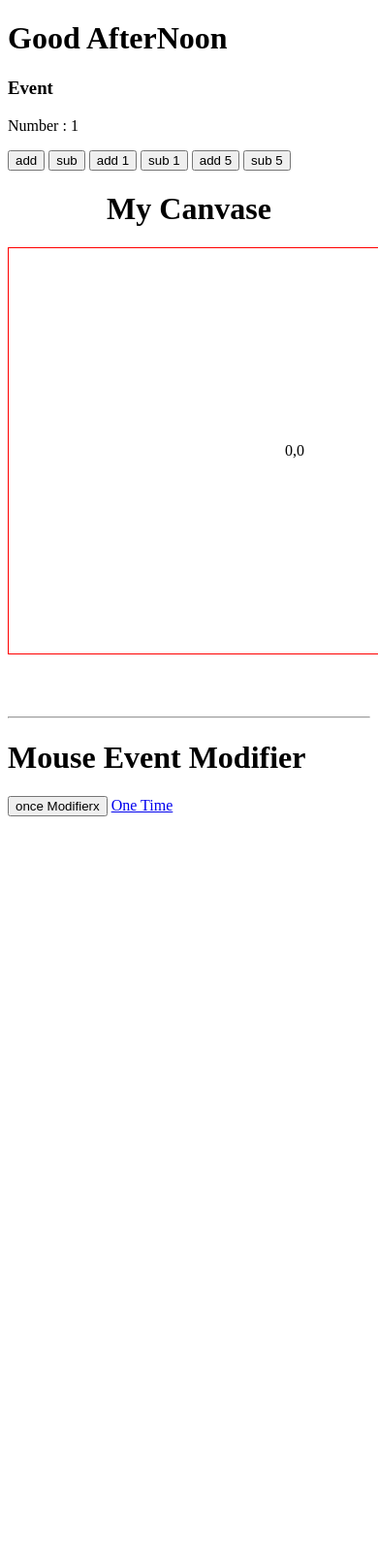
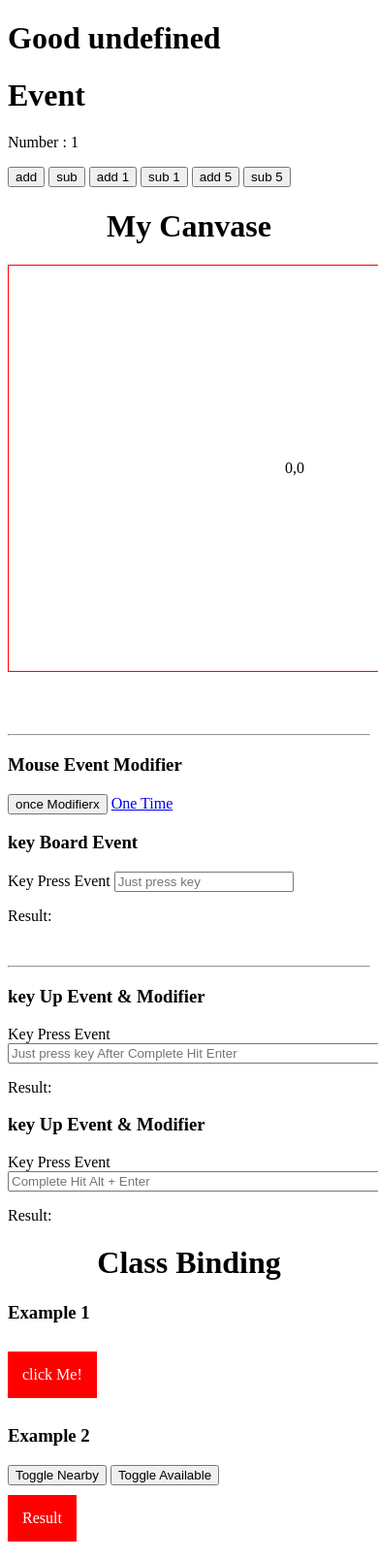
Before and after one commit to LaravelDevBose/vue.js_exexcise, a plain HTML site: page part-2/index.html in a window 390 px wide. Shown: the top 1608 px of the page at 97% size. Before the commit the page ends 850 px from the top, so only its background shows below. Drawn offline with nearby package versions, Linux system fonts and the light colour scheme.

Commit message:
class binding
vue js class binding in Dynamic

```diff
--- a/part-2/app.js
+++ b/part-2/app.js
@@ -3,10 +3,16 @@ new Vue({
 	data:{
 		num:1,
 		x:0,
-		y:0
+		y:0,
+        pressKey:'',
+        keyUp:'',
+        keyAltUp:'',
+		ave:false,
+        nearBy:false
 	},
 	methods:{
-		greet:function(time = 'Morning'){
+		greet:function(parameters){
+            var time = parameters.time;
 			return "Good "+time
 		},
 		add:function(inc){
@@ -24,7 +30,29 @@ new Vue({
 		},
 		preventModifier:function(){
 			alert('Not Got Default Url')
-		}
-	}
+		},
+		keyPress:function (event) {
+
+		    this.pressKey += event.key;
+
+        },
+        keyUpHitEnter:function () {
+
+            this.keyUp = 'you Press The Enter'
+        },
+        keyUpHitAltssEnter:function () {
+            this.keyAltUp ='You Hit Alt Plus Enter'
+        }
+
+	},
+    computed:{
+        comptClasses:function(){
+            return{
+                ave:this.ave,
+                nearBy: this.nearBy,
+            }
+        }
+    }
+
 
 });
--- a/part-2/index.html
+++ b/part-2/index.html
@@ -2,41 +2,66 @@
 <html>
 <head>
 	<title>Vue js Part-2</title>
-	<style type="text/css">
-		#canvase{
-			width: 550px;
-			text-align: center;
-			padding: 200px 20px;
-			border: 1px solid red;
-			margin: 0  auto 20px auto;
-		}
-		#can{
-			text-align: center;
-		}
-	</style>
+    <link rel="stylesheet" href="style.css">
 </head>
 <body>
 	<div id="app">
 		<h1>{{ greet('AfterNoon') }}</h1>
-		<h3>Event</h3>
+		<h1>Event</h1>
 
 		<p>Number : {{ num }}</p>
-		<button v-on:click="num++">add</button>
-		<button v-on:click="num--">sub</button>
+		<button @click="num++">add</button>
+		<button @click="num--">sub</button>
 
-		<button v-on:click="add(1)">add 1</button>
-		<button v-on:click="sub(1)">sub 1</button>
+		<button @click="add(1)">add 1</button>
+		<button @click="sub(1)">sub 1</button>
 
-		<button v-on:dblclick="add(5)">add 5</button>
-		<button v-on:dblclick="sub(5)">sub 5</button>
+		<button @dblclick="add(5)">add 5</button>
+		<button @dblclick="sub(5)">sub 5</button>
 
 		<h1 id="can">My Canvase</h1>
 		<div id="canvase" @mousemove="mousePosition"> {{x}},{{y}}</div>
 		<br> <br> <hr>
 		<div>
-			<h1>Mouse Event Modifier</h1>
-			<button v-on:click.once="onceModifier">once Modifierx	</button>
+			<h3>Mouse Event Modifier</h3>
+			<button @click.once="onceModifier">once Modifierx	</button>
 			<a @click.prevent="preventModifier" href="www.google.com">One Time</a>
+		</div>
+
+		<div>
+			<h3>key Board Event</h3>
+
+			<label>Key Press Event</label>
+			<input type="text" @keypress="keyPress" placeholder="Just press key">
+			<p>Result: {{ pressKey }}</p>
+            <br>
+            <hr>
+
+            <h3>key Up Event & Modifier </h3>
+            <label>Key Press Event</label>
+            <input type="text" @keyup.enter="keyUpHitEnter" style="width: 500px" placeholder="Just press key After Complete Hit Enter">
+            <p>Result: {{ keyUp }}</p>
+
+            <h3>key Up Event & Modifier </h3>
+            <label>Key Press Event</label>
+            <input type="text" @keyup.alt.enter="keyUpHitAltssEnter" style="width: 500px" placeholder="Complete Hit Alt + Enter">
+            <p>Result: {{ keyAltUp }}</p>
+		</div>
+
+		<div>
+			<h1 style="text-align: center">Class Binding</h1>
+
+            <h3>Example 1</h3>
+            <div @click="ave = !ave" :class="{ave: ave}">
+                <span>click Me!</span>
+            </div>
+
+            <h3>Example 2</h3>
+            <button @click="nearBy = !nearBy">Toggle Nearby</button>
+            <button @click="ave = !ave">Toggle Available</button>
+            <div :class="comptClasses">
+                <span>Result</span>
+            </div>
 		</div>
 
 	</div>
--- /dev/null
+++ b/part-2/style.css
@@ -0,0 +1,28 @@
+#canvase{
+    width: 550px;
+    text-align: center;
+    padding: 200px 20px;
+    border: 1px solid red;
+    margin: 0  auto 20px auto;
+}
+#can{
+    text-align: center;
+}
+
+
+.ave span{
+    background: green;
+}
+
+
+span{
+    background: red;
+    display: inline-block;
+    padding: 15px;
+    color: #fff;
+    margin: 10px 0;
+}
+.nearBy span:after{
+    content: 'nearBy';
+    margin-left:10px;
+}
```
Also changed, not shown: 1 other file.
